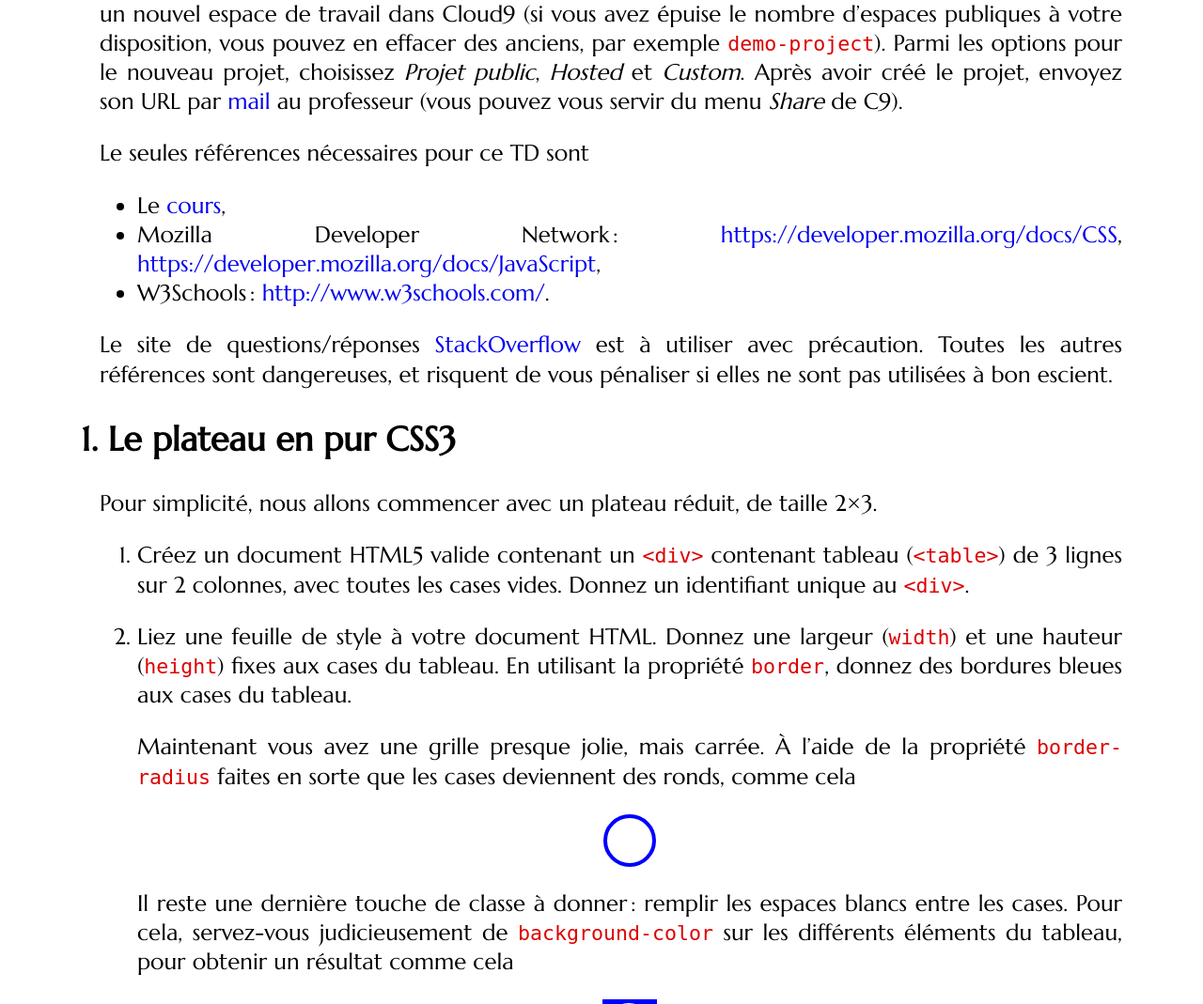
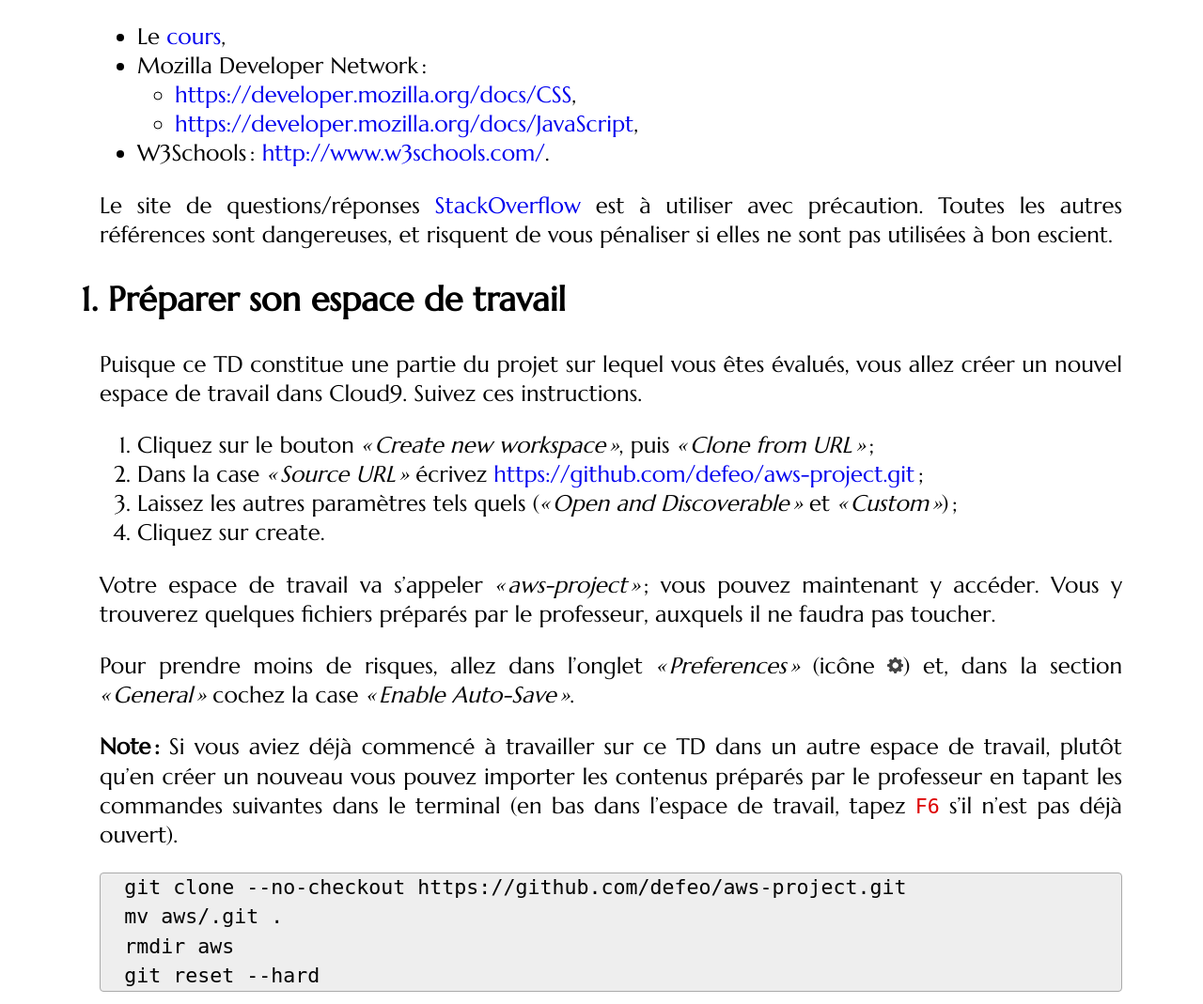
Before and after one commit to defeo/aws, a Jekyll site: the page built from tutorials/tutorial2.md, in a window 1280 px wide and 1400 px high. Shown: the part 331-1400 px from the top of the window at 94% size. Built offline with Jekyll 4.4.1, drawn with Linux system fonts in a browser that asks for light colours; some web fonts are replaced; some of the changed text lies outside the part shown.

Commit message:
Instructions pour démarrer TD2 et corrections mineures

```diff
--- a/tutorials/tutorial2.md
+++ b/tutorials/tutorial2.md
@@ -8,27 +8,56 @@ Dans ce TD nous allons créer une interface pour jouer à
 quelques composants basiques de CSS3 seront suffisants à créer une
 interface agréable et parfaitement fonctionnelle.
 
-Puisque ce TD constitue une partie du projet sur lequel vous êtes
-évalués, il sera opportun de créer un nouvel espace de travail dans
-Cloud9 (si vous avez épuise le nombre d'espaces publiques à votre
-disposition, vous pouvez en effacer des anciens, par exemple
-`demo-project`). Parmi les options pour le nouveau projet, choisissez
-*Projet public*, *Hosted* et *Custom*. Après avoir créé le projet,
-envoyez son URL par [mail](http://defeo.lu/) au professeur (vous
-pouvez vous servir du menu *Share* de C9).
-
 Le seules références nécessaires pour ce TD sont
 
 - Le [cours](../classes/class2),
 - Mozilla Developer Network :
-  <https://developer.mozilla.org/docs/CSS>,
-  <https://developer.mozilla.org/docs/JavaScript>,
+  - <https://developer.mozilla.org/docs/CSS>,
+  - <https://developer.mozilla.org/docs/JavaScript>,
 - W3Schools : <http://www.w3schools.com/>.
 
 Le site de questions/réponses
 [StackOverflow](http://stackoverflow.com/) est à utiliser avec
 précaution. Toutes les autres références sont dangereuses, et risquent
 de vous pénaliser si elles ne sont pas utilisées à bon escient.
+
+
+## Préparer son espace de travail
+
+Puisque ce TD constitue une partie du projet sur lequel vous êtes
+évalués, vous allez créer un nouvel espace de travail dans
+Cloud9. Suivez ces instructions.
+
+1. Cliquez sur le bouton *« Create new workspace »*, puis *« Clone
+   from URL »* ;
+2. Dans la case *« Source URL »* écrivez
+   <https://github.com/defeo/aws-project.git> ;
+3. Laissez les autres paramètres tels quels (*« Open and
+   Discoverable »* et *« Custom »*) ;
+4. Cliquez sur create.
+
+Votre espace de travail va s'appeler *« aws-project »* ; vous pouvez
+maintenant y accéder. Vous y trouverez quelques fichiers préparés par
+le professeur, auxquels il ne faudra pas toucher.
+
+Pour prendre moins de risques, allez dans l'onglet *« Preferences »*
+(icône ![roue dentée](../assets/gear.png){: width="18" height="18"
+style="width:0.7em;height:0.7em"}) et, dans la section *« General »*
+cochez la case *« Enable Auto-Save »*.
+
+**Note :** Si vous aviez déjà commencé à travailler sur ce TD dans un
+autre espace de travail, plutôt qu'en créer un nouveau vous pouvez
+importer les contenus préparés par le professeur en tapant les
+commandes suivantes dans le terminal (en bas dans l'espace de travail,
+tapez `F6` s'il n'est pas déjà ouvert).
+
+~~~
+git clone --no-checkout https://github.com/defeo/aws-project.git
+mv aws/.git .
+rmdir aws
+git reset --hard
+~~~
+{:.bash}
 
 
 ## Le plateau en pur CSS3
```
Also changed, not shown: classes/class2.md (+1 -2 lines), README.md, assets/gear.png (added).
